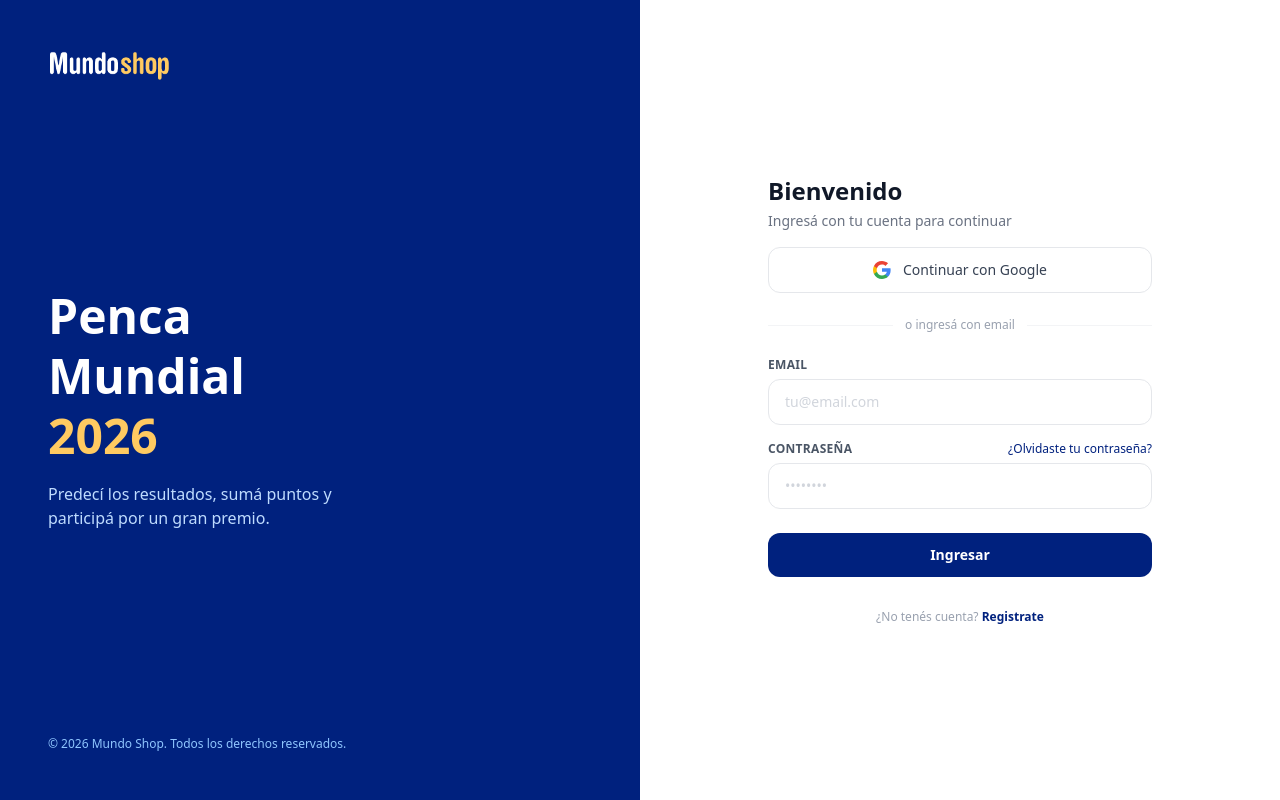
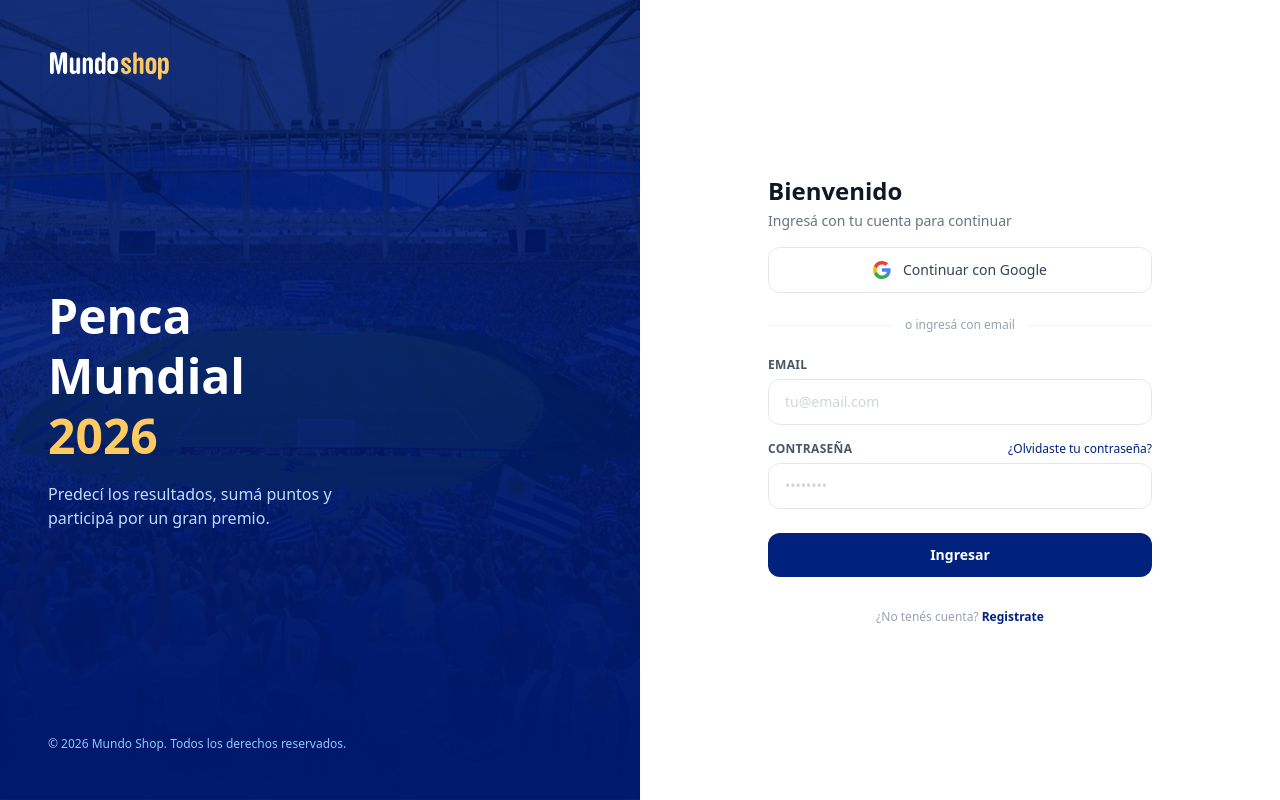
Before and after one commit to Fede-rodriguez1/Penca-2026-Mundoshoop, a Next.js app: page /login in a window 1280 px wide. Built offline with nearby package versions, Linux system fonts and the light colour scheme.

Commit message:
Add stadium background image to login and register left panel
Co-Authored-By: Claude Sonnet 4.6 <noreply@anthropic.com>

```diff
--- a/src/app/login/page.tsx
+++ b/src/app/login/page.tsx
@@ -40,14 +40,15 @@ function LoginForm() {
     <main className="min-h-screen flex">
       {/* Left panel — branding */}
       <div
-        className="hidden lg:flex flex-col justify-between w-1/2 p-12"
+        className="hidden lg:flex flex-col justify-between w-1/2 p-12 relative overflow-hidden"
         style={{ backgroundColor: "#00217E" }}
       >
-        <div>
+        <div className="absolute inset-0 bg-cover bg-center" style={{ backgroundImage: "url('/login-bg.jpg')", opacity: 0.35 }} />
+        <div className="relative z-10">
           {/* eslint-disable-next-line @next/next/no-img-element */}
           <img src="/mundoshop-logo.png" alt="Mundo Shop" className="h-8 w-auto object-contain" />
         </div>
-        <div>
+        <div className="relative z-10">
           <h1 className="text-white text-5xl font-bold leading-tight mb-4">
             Penca<br />Mundial<br />
             <span style={{ color: "#FFCA61" }}>2026</span>
@@ -56,7 +57,7 @@ function LoginForm() {
             Predecí los resultados, sumá puntos y participá por un gran premio.
           </p>
         </div>
-        <p className="text-blue-300 text-xs">© 2026 Mundo Shop. Todos los derechos reservados.</p>
+        <p className="relative z-10 text-blue-300 text-xs">© 2026 Mundo Shop. Todos los derechos reservados.</p>
       </div>
 
       {/* Right panel — form */}
--- a/src/app/register/page.tsx
+++ b/src/app/register/page.tsx
@@ -51,14 +51,15 @@ function RegisterForm() {
     <main className="min-h-screen flex">
       {/* Left panel — branding */}
       <div
-        className="hidden lg:flex flex-col justify-between w-1/2 p-12"
+        className="hidden lg:flex flex-col justify-between w-1/2 p-12 relative overflow-hidden"
         style={{ backgroundColor: "#00217E" }}
       >
-        <div>
+        <div className="absolute inset-0 bg-cover bg-center" style={{ backgroundImage: "url('/login-bg.jpg')", opacity: 0.35 }} />
+        <div className="relative z-10">
           {/* eslint-disable-next-line @next/next/no-img-element */}
           <img src="/mundoshop-logo.png" alt="Mundo Shop" className="h-8 w-auto object-contain" />
         </div>
-        <div>
+        <div className="relative z-10">
           <h1 className="text-white text-5xl font-bold leading-tight mb-4">
             Penca<br />Mundial<br />
             <span style={{ color: "#FFCA61" }}>2026</span>
@@ -67,7 +68,7 @@ function RegisterForm() {
             Predecí los resultados, sumá puntos y participá por un gran premio.
           </p>
         </div>
-        <p className="text-blue-300 text-xs">© 2026 Mundo Shop. Todos los derechos reservados.</p>
+        <p className="relative z-10 text-blue-300 text-xs">© 2026 Mundo Shop. Todos los derechos reservados.</p>
       </div>
 
       {/* Right panel — form */}
```
Also changed, not shown: public/login-bg.jpg (added).
